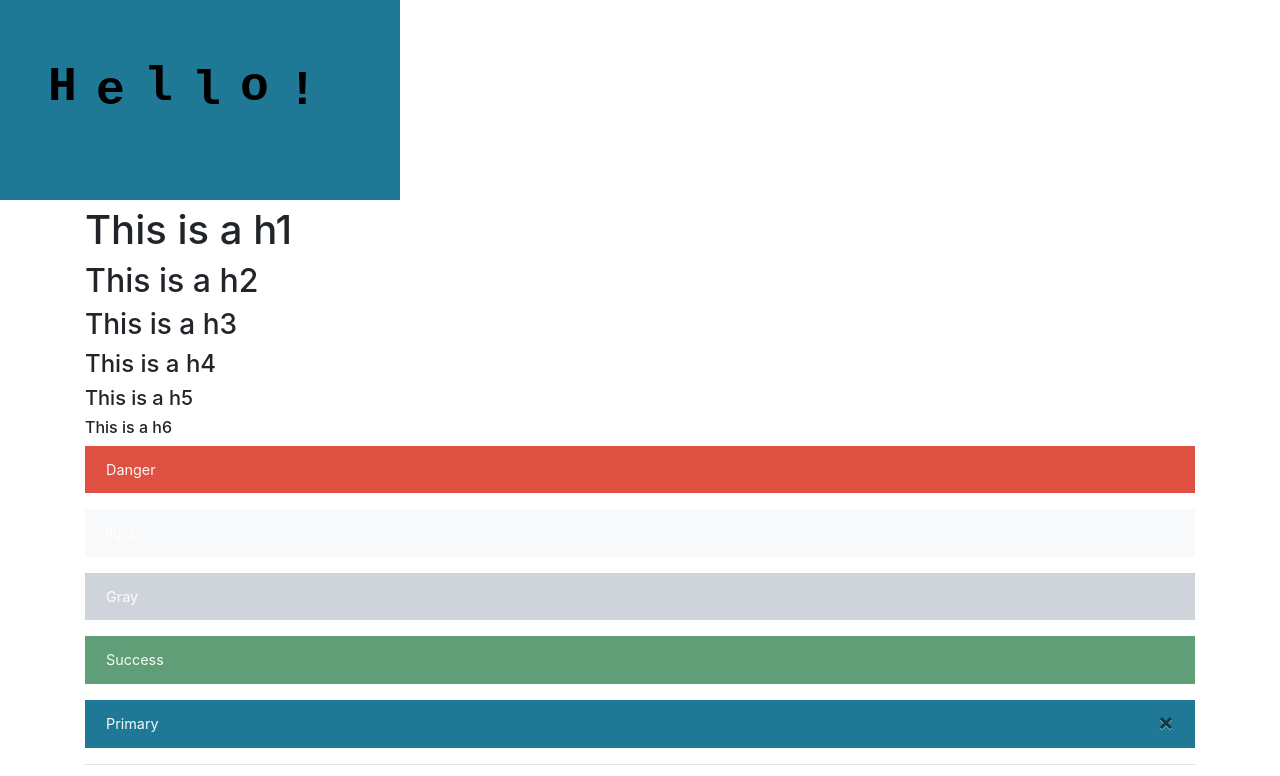
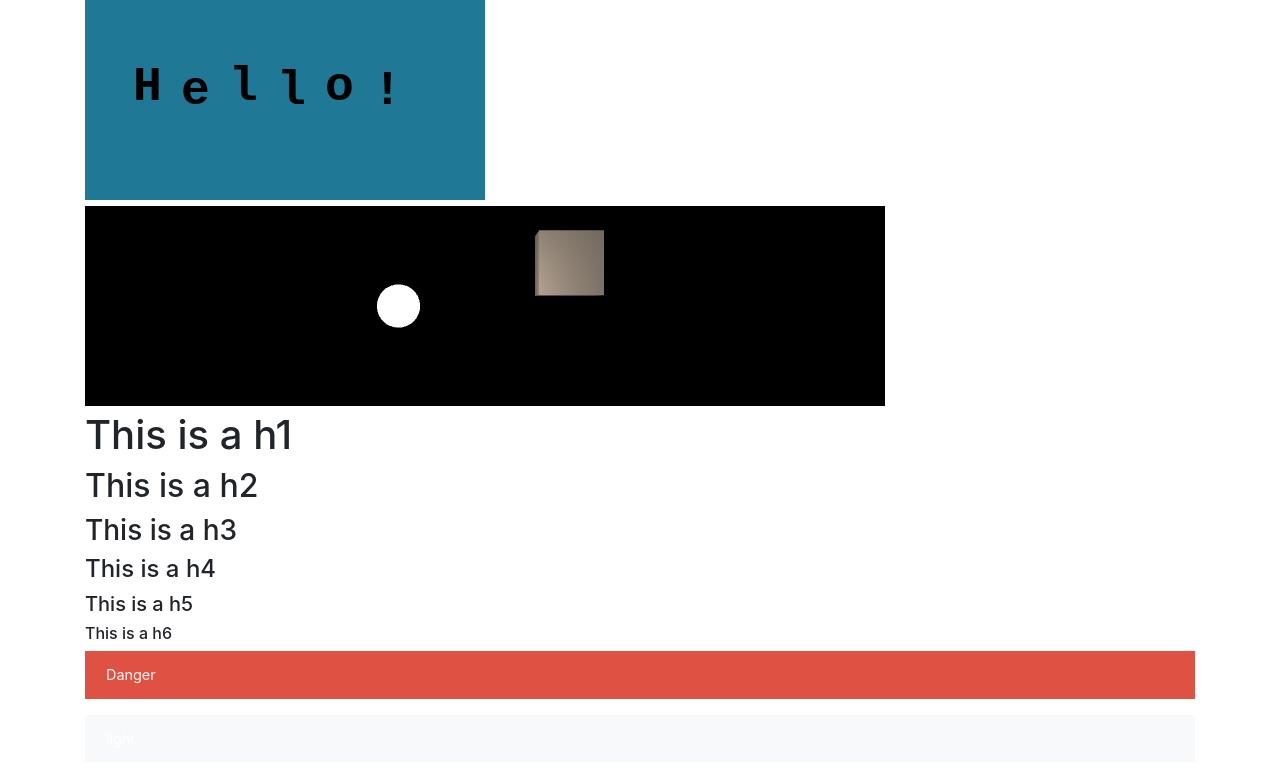
Before and after one commit to Akimayo/isahtml, a React (Create React App) app: page / in a window 1280 px wide. Shown: the top 776 px of the page. Built offline with nearby package versions, Linux system fonts and the light colour scheme.

Commit message:
WebGL showcase, further code cleanup

```diff
--- a/src/App.js
+++ b/src/App.js
@@ -3,16 +3,10 @@ import React from 'react';
 import './App.scss';
 
 import Showcase from './Showcase';
-import Animation from './libs/p5/Animation';
-
-import sketch from './showcaseSketch';
 
 function App() {
     return (
-        <>
-            <Animation sketch={sketch} />
             <Showcase />
-        </>
     );
 }
 
--- a/src/Showcase.js
+++ b/src/Showcase.js
@@ -1,8 +1,14 @@
 import React from 'react';
+import Animation from './libs/p5/Animation';
+
+import sketch from './showcaseSketch';
+import webgl from './showcaseWebGL';
 
 function Showcase() {
     return (
         <div className="container">
+            <Animation sketch={sketch} />
+            <Animation sketch={webgl} />
             <h1>This is a h1</h1>
             <h2>This is a h2</h2>
             <h3>This is a h3</h3>
--- /dev/null
+++ b/src/showcaseWebGL.js
@@ -0,0 +1,20 @@
+const webgl = (p) => {
+    p.setup = () => p.createCanvas(800, 200, p.WEBGL);
+    p.draw = () => {
+        p.background(0);
+        p.ambientLight(255, 98);
+        p.pointLight(255, 224, 192, p.mouseX, p.mouseY, 120);
+        p.noStroke();
+        p.push();
+        p.translate(80, -40, 30);
+        p.ambientMaterial(36);
+        p.box(60);
+        p.pop();
+        p.push();
+        p.translate(-80, 0, 60);
+        p.specularMaterial(192, 64, 192);
+        p.sphere(20);
+        p.pop();
+    }
+}
+export default webgl;
```
